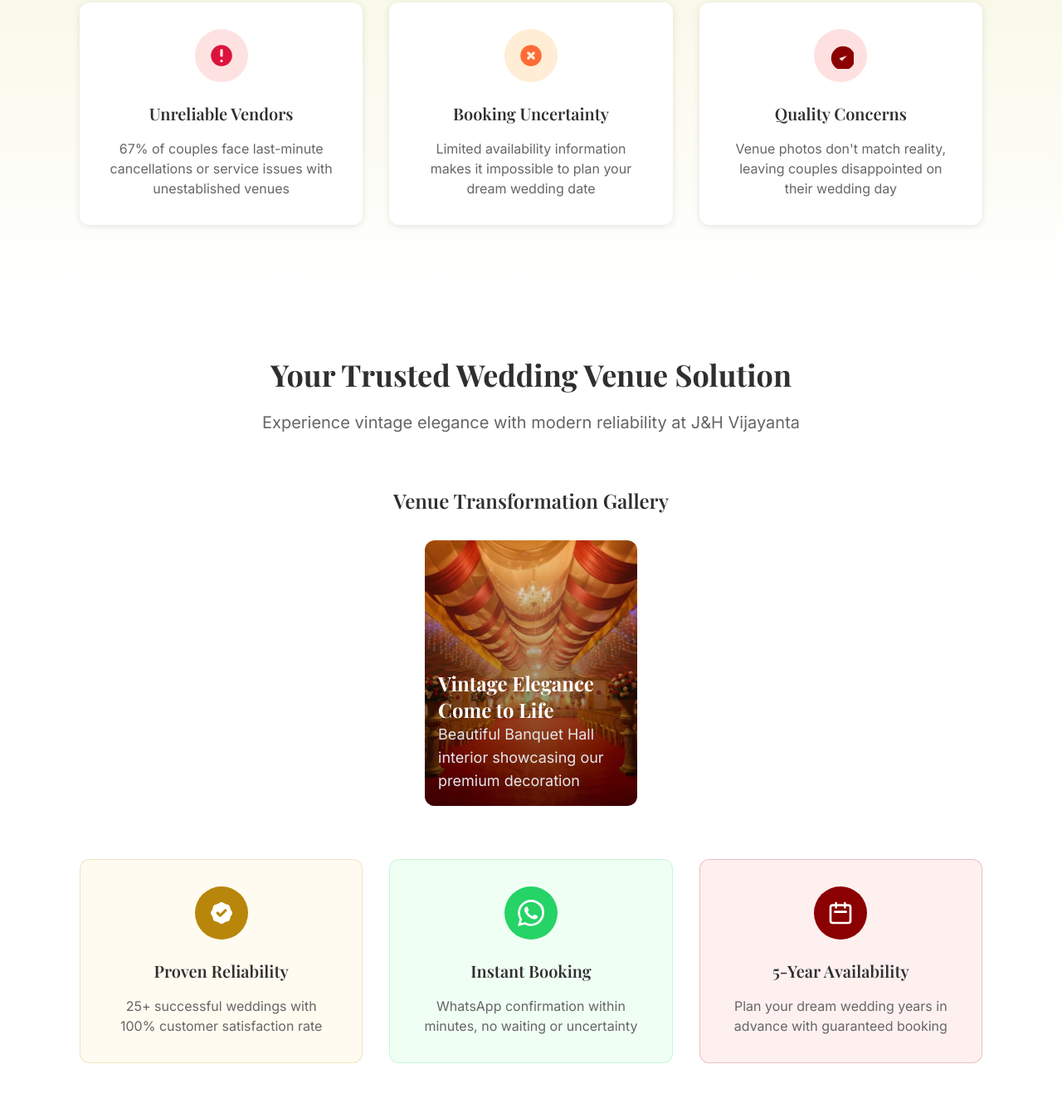
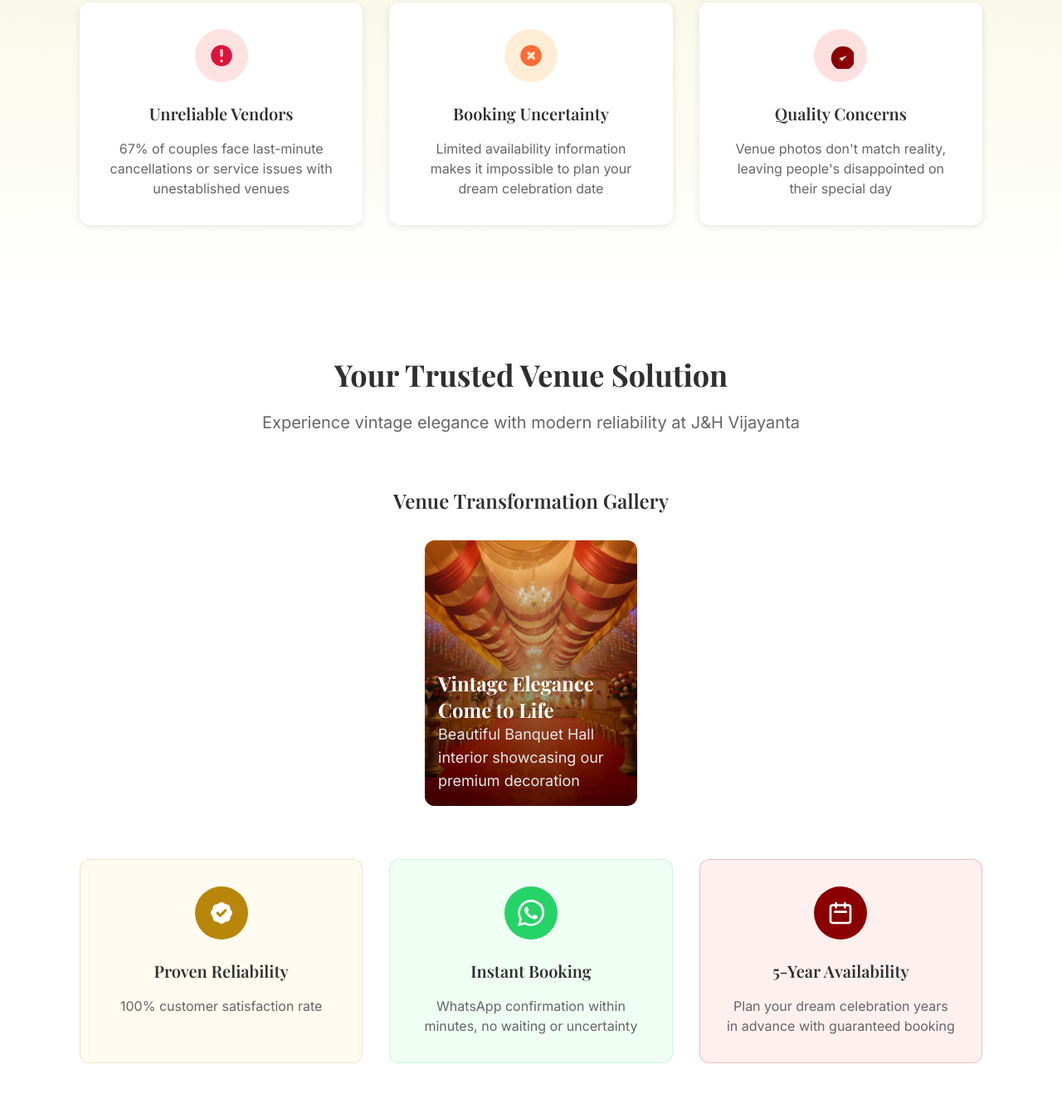
Before and after one commit to VedantaKaushik/WedingHall, a website: page pages/landing_page.html in a window 1280 px wide. Shown: the part 1033-2380 px from the top of the page at 83% size. Drawn offline with nearby package versions, Linux system fonts and the light colour scheme.

Commit message:
18-09-2025

```diff
--- a/pages/landing_page.html
+++ b/pages/landing_page.html
@@ -316,7 +316,7 @@
             </h3>
             <p class="text-text-secondary">
               Limited availability information makes it impossible to plan your
-              dream wedding date
+              dream celebration date
             </p>
           </div>
 
@@ -337,8 +337,8 @@
               Quality Concerns
             </h3>
             <p class="text-text-secondary">
-              Venue photos don't match reality, leaving couples disappointed on
-              their wedding day
+              Venue photos don't match reality, leaving people's disappointed on
+              their special day
             </p>
           </div>
         </div>
@@ -352,7 +352,7 @@
           <h2
             class="font-playfair text-3xl sm:text-4xl font-bold text-text-primary mb-6"
           >
-            Your Trusted Wedding Venue Solution
+            Your Trusted Venue Solution
           </h2>
           <p class="text-xl text-text-secondary max-w-3xl mx-auto">
             Experience vintage elegance with modern reliability at J&H Vijayanta
@@ -411,9 +411,7 @@
             <h3 class="font-playfair text-xl font-semibold mb-4">
               Proven Reliability
             </h3>
-            <p class="text-text-secondary">
-              25+ successful weddings with 100% customer satisfaction rate
-            </p>
+            <p class="text-text-secondary">100% customer satisfaction rate</p>
           </div>
 
           <div
@@ -464,7 +462,8 @@
               5-Year Availability
             </h3>
             <p class="text-text-secondary">
-              Plan your dream wedding years in advance with guaranteed booking
+              Plan your dream celebration years in advance with guaranteed
+              booking
             </p>
           </div>
         </div>
@@ -989,7 +988,7 @@
               <div
                 class="bg-white/70 rounded-lg px-4 py-2 text-sm text-text-secondary"
               >
-                ❤️ Help other couples see the venue's beauty
+                ❤️ Help other people see the venue's beauty
               </div>
             </div>
           </div>
@@ -1405,7 +1404,8 @@
                 </svg>
                 <p class="text-gray-600 font-medium">Interactive Map</p>
                 <p class="text-sm text-gray-500">
-                  Balipukhuri, Biswanath Chariali
+                  J&H Vijayanta Banquet Hall, Balipukhuri, <br />
+                  Biswanath Chariali Assam 784176
                 </p>
               </div>
             </div>
```
